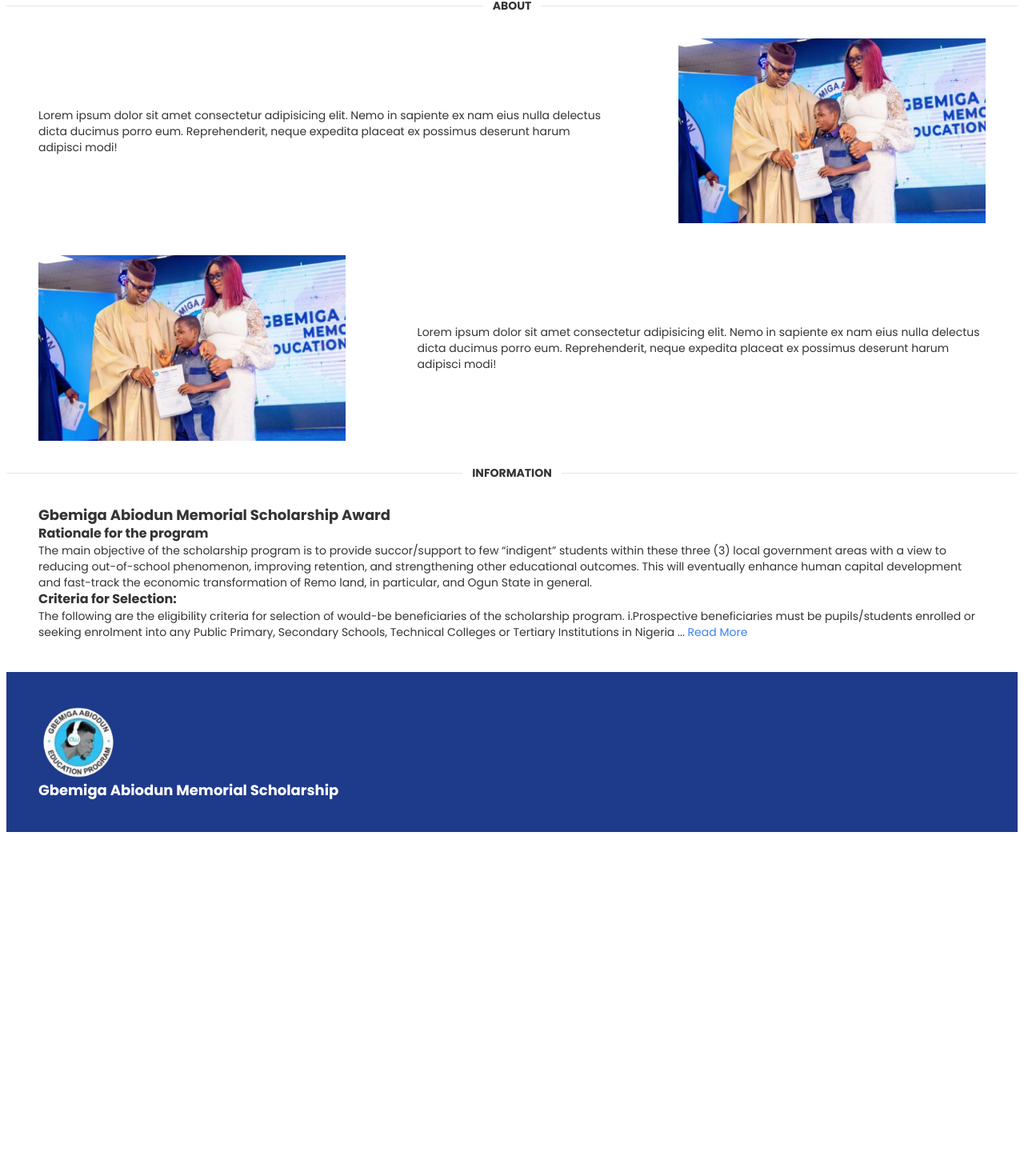
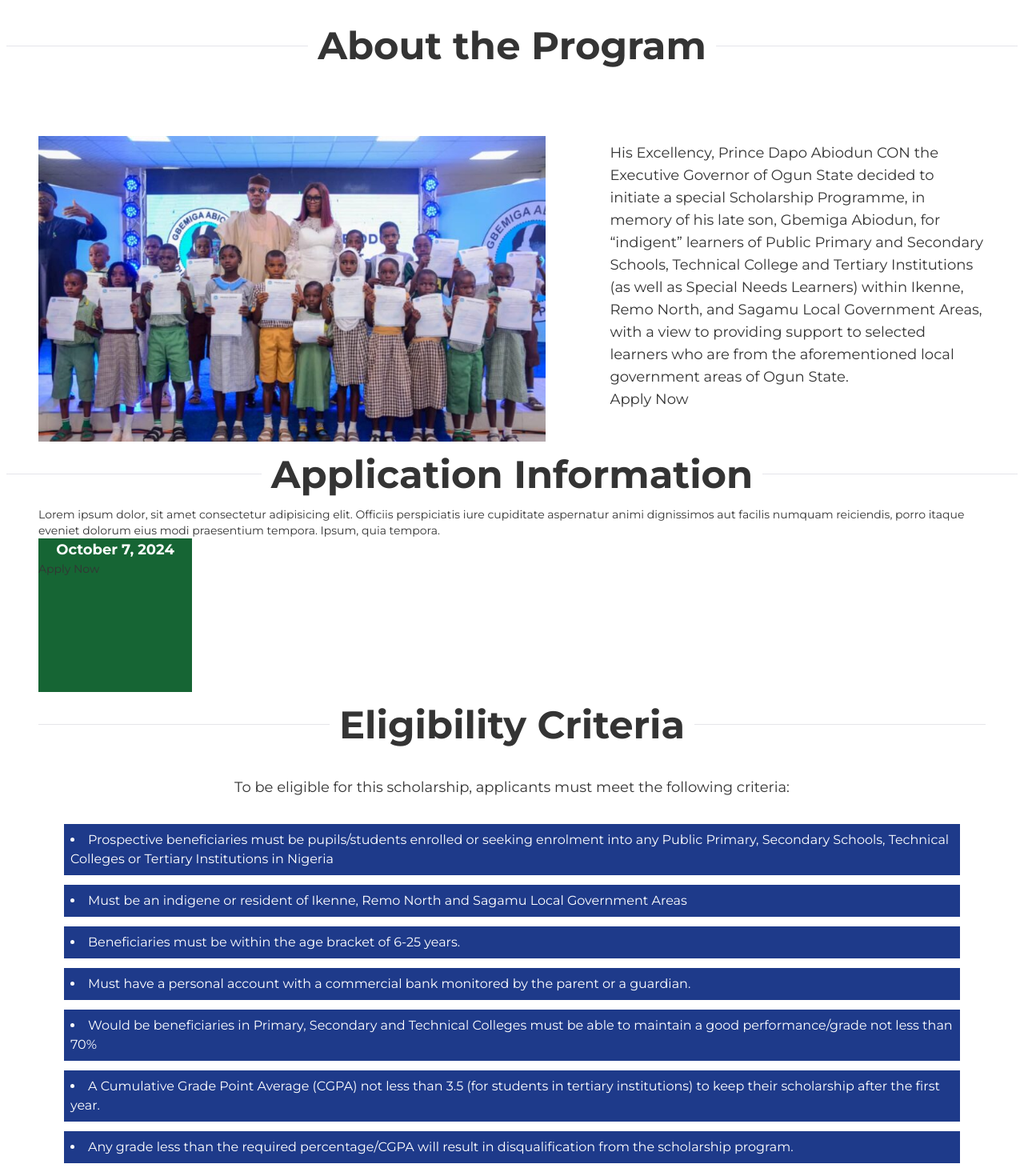
Before and after one commit to hamilak/gams, a React (Vite) app: page / in a window 1280 px wide. Shown: the part 838-2308 px from the top of the page at 80% size. Before the commit the page ends 1886 px from the top, so only its background shows below. Built offline with nearby package versions, Linux system fonts and the light colour scheme.

Commit message:
style changes

```diff
--- a/src/components/About.jsx
+++ b/src/components/About.jsx
@@ -1,28 +1,22 @@
 import React from 'react'
 import { Divider } from 'rsuite'
 import GovandBoy from '../assets/govandboy.jpg'
+import GovandKids from '../assets/govandkids.jpg'
 
 const About = () => {
     return (
-        <div>
+        <div className='mt-20'>
             <div>
-                <Divider className='font-bold'>ABOUT</Divider>
+                <Divider className='text-5xl font-bold'>About the Program</Divider>
             </div>
-            <div>
+            <div className='mt-20'>
                 <div className='lg:flex justify-between gap-20 items-center m-10'>
-                    <div className='lg:w-3/5'>
-                        <p>Lorem ipsum dolor sit amet consectetur adipisicing elit. Nemo in sapiente ex nam eius nulla delectus dicta ducimus porro eum. Reprehenderit, neque expedita placeat ex possimus deserunt harum adipisci modi!</p>
+                    <div className='flex justify-center mt-8'>
+                        <img width={800} h src={GovandKids} alt="Image" />
                     </div>
-                    <div className='flex justify-center'>
-                        <img className='lg:w-96 w-72' src={GovandBoy} alt="Image" />
-                    </div>
-                </div>
-                <div className='lg:flex flex-row-reverse justify-between gap-20 items-center m-10'>
-                    <div className='lg:w-3/5'>
-                        <p>Lorem ipsum dolor sit amet consectetur adipisicing elit. Nemo in sapiente ex nam eius nulla delectus dicta ducimus porro eum. Reprehenderit, neque expedita placeat ex possimus deserunt harum adipisci modi!</p>
-                    </div>
-                    <div className='flex justify-center'>
-                        <img className='lg:w-96 w-72' src={GovandBoy} alt="Image" />
+                    <div className='lg:w-1/2 leading-7 text-lg'>
+                        <p>His Excellency, Prince Dapo Abiodun CON the Executive Governor of Ogun State decided to initiate a special Scholarship Programme, in memory of his late son, Gbemiga Abiodun, for “indigent” learners of Public Primary and Secondary Schools, Technical College and Tertiary Institutions (as well as Special Needs Learners) within Ikenne, Remo North, and Sagamu Local Government Areas, with a view to providing support to selected learners who are from the aforementioned local government areas of Ogun State.</p>
+                        <button>Apply Now</button>
                     </div>
                 </div>
             </div>
--- /dev/null
+++ b/src/components/Criteria.jsx
@@ -0,0 +1,32 @@
+import React from 'react'
+import { Divider } from 'rsuite'
+
+const Criteria = () => {
+    return (
+        <div className='m-10'>
+            <Divider className='font-bold text-5xl'>Eligibility Criteria</Divider>
+            <div className='mt-16'>
+                <p className='text-center text-lg'>To be eligible for this scholarship, applicants must meet the following criteria:</p>
+                <div>
+                    <ul className='list-disc list-inside p-8 space-y-3'>
+                        <li className='bg-blue-900 p-2 text-white text-base'>Prospective beneficiaries must be pupils/students enrolled or seeking enrolment into any Public Primary, Secondary Schools, Technical Colleges or Tertiary Institutions in Nigeria
+                        </li>
+                        <li className='bg-blue-900 p-2 text-white text-base'>Must be an indigene or resident of Ikenne, Remo North and Sagamu Local Government Areas
+                        </li>
+                        <li className='bg-blue-900 p-2 text-white text-base'>Beneficiaries must be within the age bracket of 6-25 years.
+                        </li>
+                        <li className='bg-blue-900 p-2 text-white text-base'>Must have a personal account with a commercial bank monitored by the parent or a guardian.
+                        </li>
+                        <li className='bg-blue-900 p-2 text-white text-base'>Would be beneficiaries in Primary, Secondary and Technical Colleges must be able to maintain a good performance/grade not less than 70%
+                        </li>
+                        <li className='bg-blue-900 p-2 text-white text-base'>A Cumulative Grade Point Average (CGPA) not less than 3.5 (for students in tertiary institutions) to keep their scholarship after the first year.
+                        </li>
+                        <li className='bg-blue-900 p-2 text-white text-base'>Any grade less than the required percentage/CGPA will result in disqualification from the scholarship program.</li>
+                    </ul>
+                </div>
+            </div>
+        </div>
+    )
+}
+
+export default Criteria
--- a/src/components/MainInformation.jsx
+++ b/src/components/MainInformation.jsx
@@ -12,9 +12,13 @@
                 }}>
                 <div className='px-10 md:w-3/5 sm:w-full w-4/5'>
                     <h3 className="text-5xl text-white font-semi uppercase">Gbemiga Abiodun Memorial Scholarship</h3>
-                    <p className="text-white mt-4">Lorem ipsum dolor sit amet consectetur adipisicing elit. Aliquam reiciendis repellat, culpa officiis ad deserunt asperiores odio optio animi unde est praesentium saepe numquam a ducimus doloribus repudiandae minima veniam!</p>
-                    <div className='flex justify-center mt-6'>
+                    <p className="text-white mt-4">An educational support scheme by Prince Dapo Abiodun for indigent students in selected local government areas in Ogun State.</p>
+                    <div className='flex justify-center gap-10 mt-6'>
                         <button className='bg-black p-2 text-white rounded-md'>Learn More</button>
+                        <button className='bg-green-600 p-2 text-white rounded-md'>Apply Now</button>
+                    </div>
+                    <div className='flex justify-center mt-4'>
+                        <p className='text-red-500 font-bold'>Deadline for application: October 7, 2024</p>
                     </div>
                 </div>
             </div>
--- a/src/components/ScholarshipInformation.jsx
+++ b/src/components/ScholarshipInformation.jsx
@@ -3,21 +3,18 @@
 import { Divider } from 'rsuite'
 
 const ScholarshipInformation = () => {
-    const navigate = useNavigate()
-
-    const handleNavigateScholarshipPage = () => navigate('/scholarship')
     return (
         <div>
-            <Divider className='font-bold'>INFORMATION</Divider>
+            <Divider className='font-bold text-5xl'>Application Information</Divider>
             <div className='m-10'>
-                <h5>Gbemiga Abiodun Memorial Scholarship Award</h5>
-                <h6>Rationale for the program</h6>
-                <p>The main objective of the scholarship program is to provide succor/support to few “indigent” students within these three (3) local government areas with a view to reducing out-of-school phenomenon, improving retention, and strengthening other educational outcomes. This will eventually enhance human capital development and fast-track the economic transformation of Remo land, in particular, and Ogun State in general.</p>
-                <h6>Criteria for Selection:</h6>
-                <div>
-                    <p>The following are the eligibility criteria for selection of would-be beneficiaries of the scholarship program.
-                        i.Prospective beneficiaries must be pupils/students enrolled or seeking enrolment into any Public Primary, Secondary Schools, Technical Colleges or Tertiary Institutions in Nigeria ... <span onClick={handleNavigateScholarshipPage} className='text-blue-500 cursor-pointer'>Read More</span></p>
-
+                <div className=''>
+                    <div>
+                        <p>Lorem ipsum dolor, sit amet consectetur adipisicing elit. Officiis perspiciatis iure cupiditate aspernatur animi dignissimos aut facilis numquam reiciendis, porro itaque eveniet dolorum eius modi praesentium tempora. Ipsum, quia tempora.</p>
+                    </div>
+                    <div className='w-48 h-48 bg-green-800'>
+                        <p className='font-bold text-lg text-white text-center'>October 7, 2024</p>
+                        <button className=''>Apply Now</button>
+                    </div>
                 </div>
             </div>
         </div>
--- a/src/index.css
+++ b/src/index.css
@@ -1,9 +1,9 @@
-@import url('https://fonts.googleapis.com/css2?family=Poppins:ital,wght@0,100;0,200;0,300;0,400;0,500;0,600;0,700;0,800;0,900;1,100;1,200;1,300;1,400;1,500;1,600;1,700;1,800;1,900&display=swap');
+@import url('https://fonts.googleapis.com/css2?family=Montserrat:ital,wght@0,100..900;1,100..900&display=swap');
 
 @tailwind base;
 @tailwind utilities;
 @tailwind components;
 
 * {
-    font-family: "Poppins", sans-serif;
+    font-family: "Montserrat", sans-serif;
 }
--- a/src/pages/Home.jsx
+++ b/src/pages/Home.jsx
@@ -4,6 +4,7 @@
 import About from '../components/About'
 import ScholarshipInformation from '../components/ScholarshipInformation'
 import Footer from '../components/Footer'
+import Criteria from '../components/Criteria'
 
 const Home = () => {
     return (
@@ -23,6 +24,7 @@
                 <MainInformation />
                 <About />
                 <ScholarshipInformation />
+                <Criteria />
                 <Footer />
             </div>
         </div>
```
